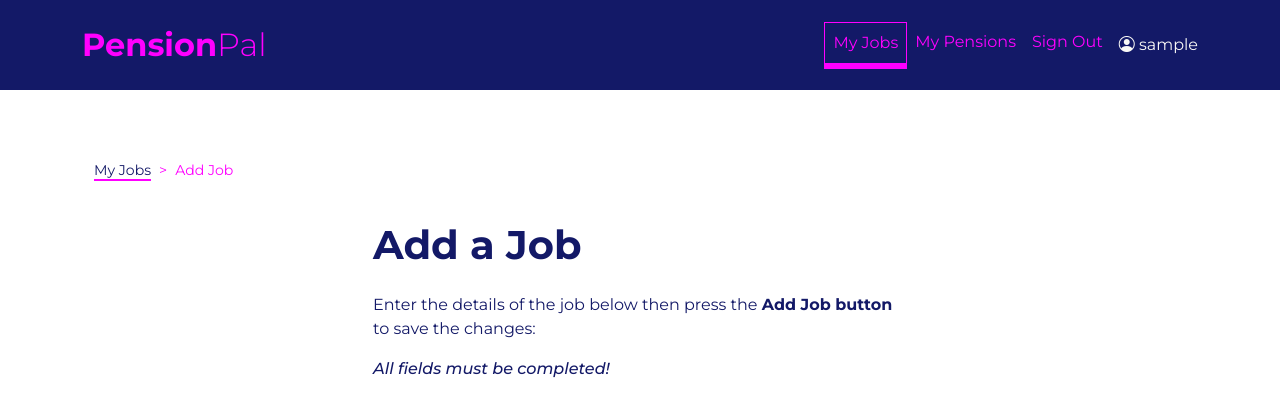
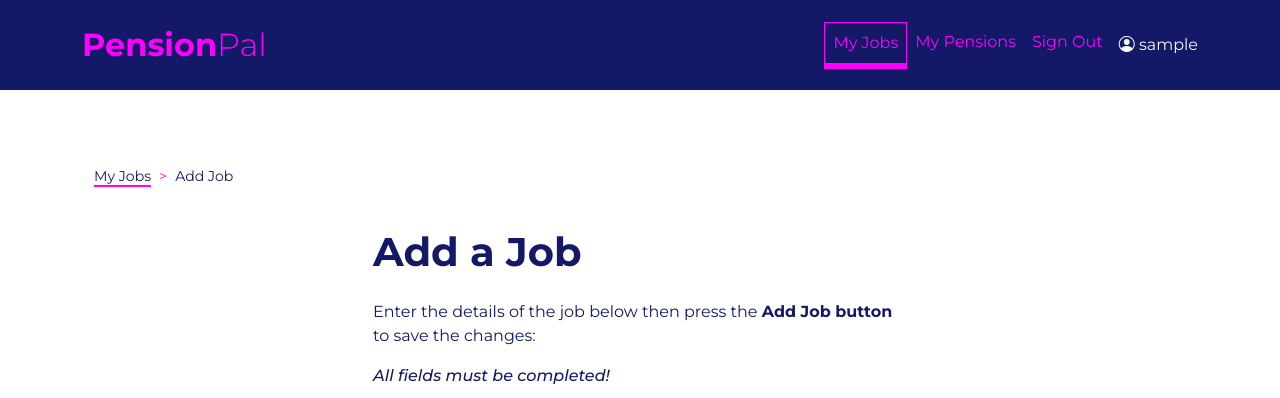
Before and after one commit to Fiona-T/pension-pal, a Django app: page /jobs/add/ in a window 1280 px wide. Shown: the top 398 px of the page. Run offline with Django 3.2, Linux system fonts and the light colour scheme; the visitor is signed in with stand-in values (Sample User, id 1); some libraries are stand-ins or nearby versions.

Commit message:
fix: amend colour of active breadcrumb item for accesibility, add margin-top to breadcrumbs, style.css

```diff
--- a/static/css/style.css
+++ b/static/css/style.css
@@ -225,11 +225,13 @@ h1 {
 
 /* change the Bootstrap default active item colour */
 .breadcrumb-item.active {
-    color: #ff00ff;
+    color: #131967;
 }
 
+/* margin top for when breadcrumb nav gets split over more than one line on smaller screen*/
 .breadcrumb-item {
     font-size: 88%;
+    margin-top: 0.4rem;
 }
 
 /* ----------- cards in Jobs/Pensions list */
```
